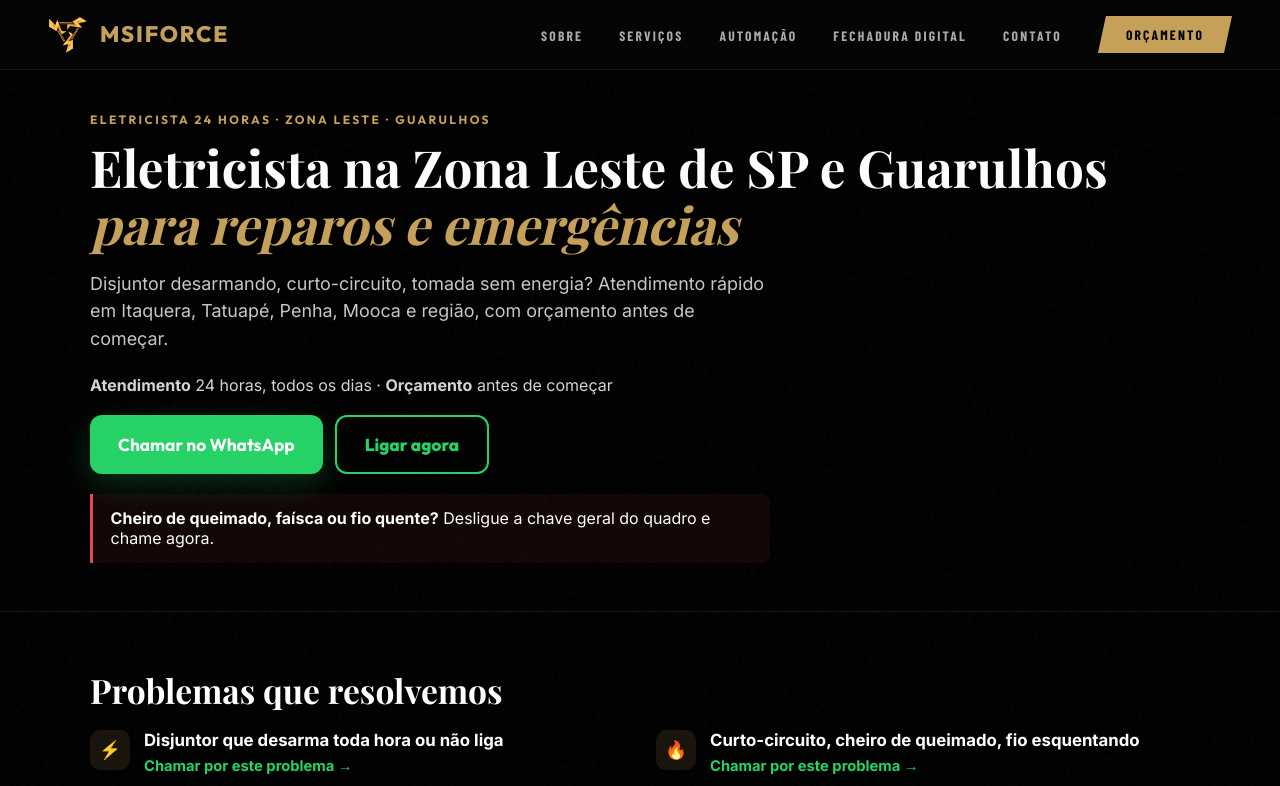
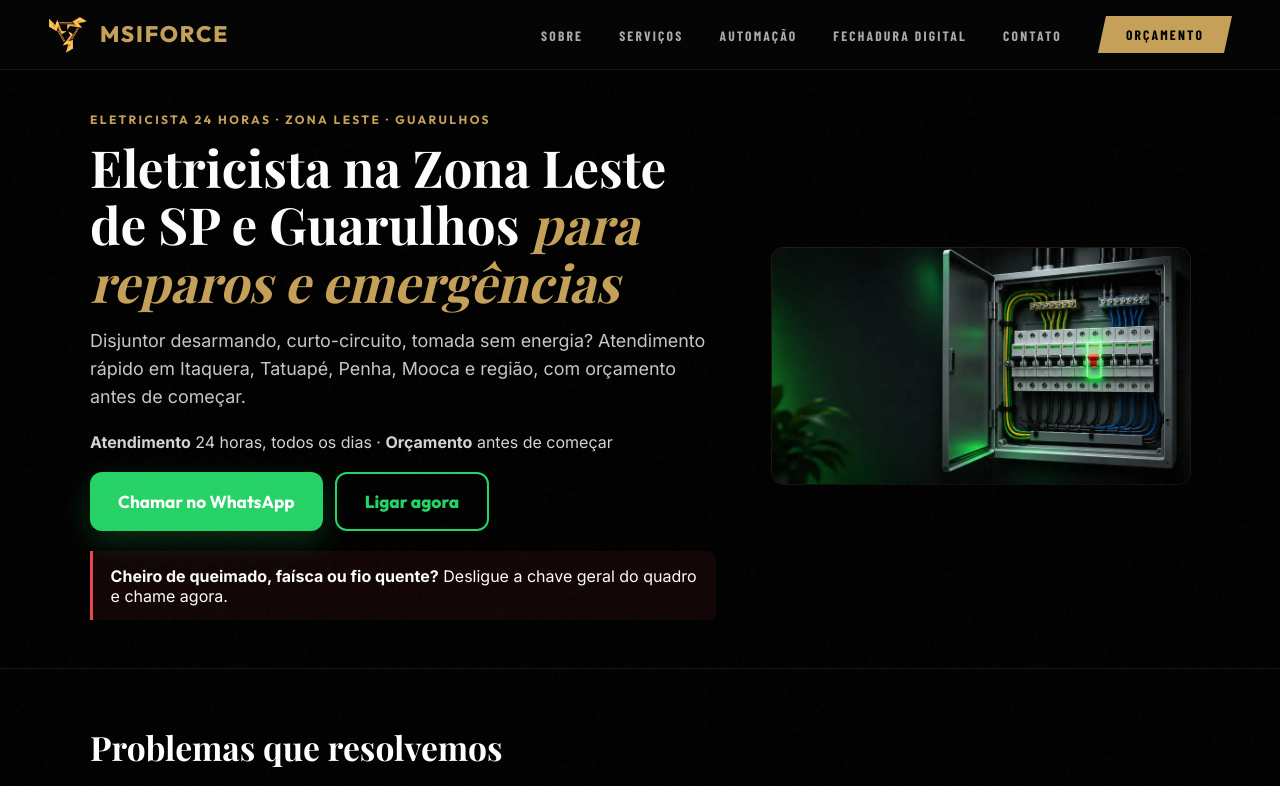
Before and after one commit to MARIOJHOW/msiforce-pagina-web, a React (Vite) app in the folder frontend/: page /reparos-eletricos in a window 1280 px wide. Shown: the top 786 px of the page. Built offline with nearby package versions, Linux system fonts and the light colour scheme; no server answers; a web font is replaced by a local one.

Commit message:
feat(site): ilustracao do quadro eletrico no topo de /reparos-eletricos

```diff
--- a/frontend/src/pages/ReparosEletricos/ReparosEletricos.css
+++ b/frontend/src/pages/ReparosEletricos/ReparosEletricos.css
@@ -4,7 +4,7 @@
   margin: 0 auto;
 }
 
-.rele-hero > .ifd-sub {
+.rele-hero .ifd-sub {
   max-width: 680px;
 }
 
@@ -101,3 +101,14 @@
 .rele-atalho:hover {
   text-decoration: underline;
 }
+
+.rele-figura {
+  width: min(100%, 460px);
+}
+
+@media (max-width: 760px) {
+  .rele-figura {
+    justify-self: center;
+    margin-top: 1.25rem;
+  }
+}
--- a/frontend/src/pages/ReparosEletricos/ReparosEletricos.jsx
+++ b/frontend/src/pages/ReparosEletricos/ReparosEletricos.jsx
@@ -131,7 +131,8 @@ export default function ReparosEletricos() {
   return (
     <div className="ifd-page rele-page">
       <section className="ifd-hero">
-        <div className="rele-hero">
+        <div className="rele-hero ifd-hero-grid">
+          <div>
           <p className="ifd-eyebrow">Eletricista 24 horas · Zona Leste · Guarulhos</p>
           <h1 className="ifd-titulo">
             Eletricista na Zona Leste de SP e Guarulhos <span>para reparos e emergências</span>
@@ -155,9 +156,18 @@ export default function ReparosEletricos() {
             <strong>Cheiro de queimado, faísca ou fio quente?</strong> Desligue a chave geral do
             quadro e chame agora.
           </p>
-          {/* TODO: foto real do dono (eletricista em serviço) pode entrar aqui, ex.:
-              <figure className="ifd-hero-figura"><img src="/..." alt="..." width height loading="eager" /></figure>
-              Não há foto de reparo elétrico no projeto; não usei imagem de outro serviço. */}
+          </div>
+          {/* Ilustração (não é foto de serviço real). Trocar por foto real do dono quando houver. */}
+          <figure className="ifd-hero-figura rele-figura">
+            <img
+              src="/reparos-eletricos-quadro.webp"
+              alt="Ilustração de quadro de distribuição elétrica aberto com um disjuntor desarmado em destaque"
+              className="ifd-hero-img"
+              width="900"
+              height="507"
+              loading="eager"
+            />
+          </figure>
         </div>
       </section>
 
```
Also changed, not shown: frontend/public/reparos-eletricos-quadro.webp (added).
